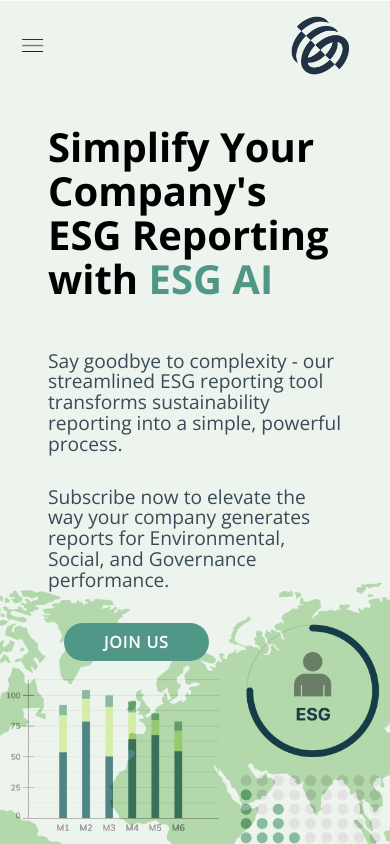
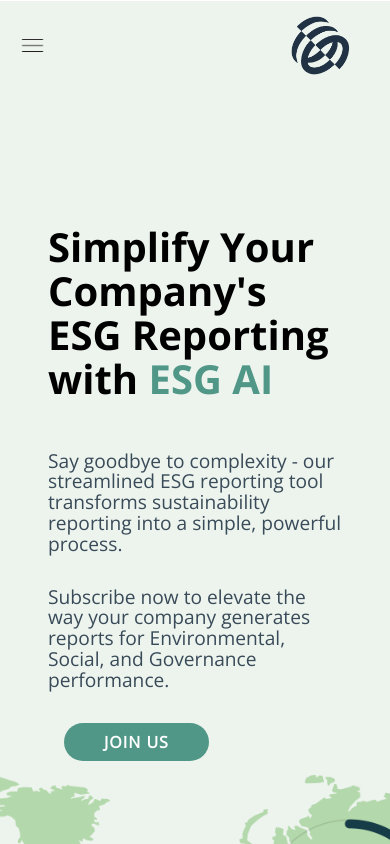
Before and after one commit to Owaix/ESG_Haseeb, an Angular app: page / in a window 390 px wide. Shown: the top 844 px of the page. Built offline with nearby package versions, Linux system fonts and the light colour scheme.

Commit message:
mobile tablet

```diff
--- a/src/app/components/landing_page/main/main.component.sass
+++ b/src/app/components/landing_page/main/main.component.sass
@@ -182,8 +182,8 @@
     background-size: cover
     background-position: bottom
     background-repeat: no-repeat
-    --padding-top: 200px
-    --padding-bottom: 400px
+    padding-top: 100px
+    padding-bottom: 240px
 
     .content
       padding: 2rem
```
